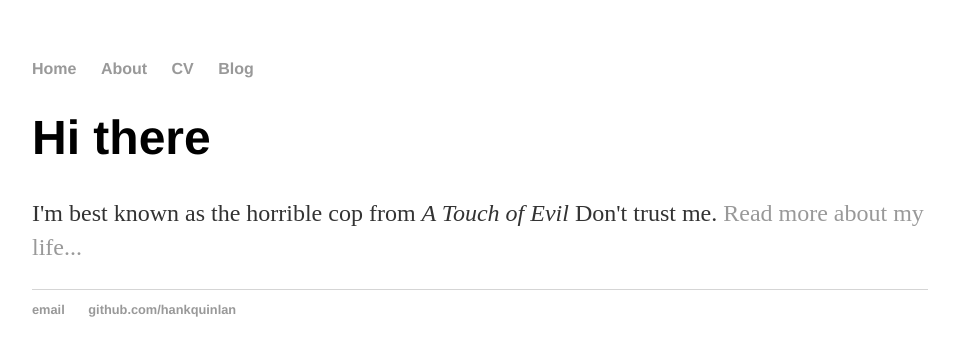
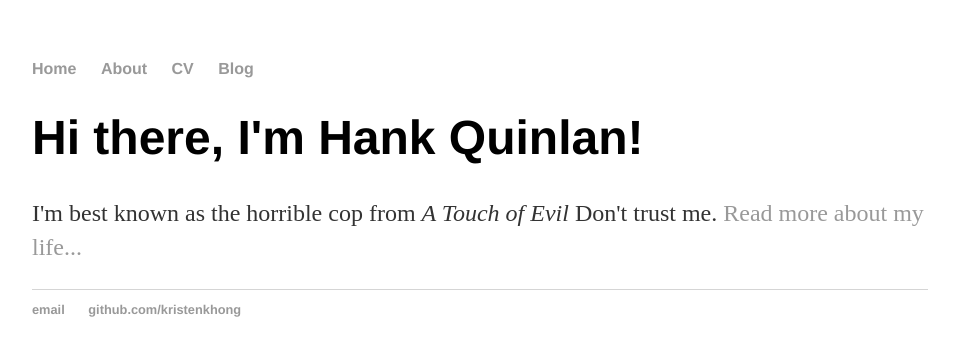
Before and after one commit to kristenkhong/kristen.github.io, a Jekyll site: the page built from index.html, in a window 1280 px wide. Shown: the top 356 px of the page, without its empty margins (160-1115 px from the left). Built offline with Jekyll 4.4.1, drawn with Linux system fonts in a browser that asks for light colours.

Commit message:
Update index.html

```diff
--- a/index.html
+++ b/index.html
@@ -1,30 +1,8 @@
-<!DOCTYPE html>
-<html>
-	<head>
-		<title>Horrible Cop</title>
-		<!-- link to main stylesheet -->
-		<link rel="stylesheet" type="text/css" href="/css/main.css">
-	</head>
-	<body>
-		<nav>
-    		<ul>
-        		<li><a href="/">Home</a></li>
-	        	<li><a href="/about">About</a></li>
-        		<li><a href="/cv">CV</a></li>
-        		<li><a href="/blog">Blog</a></li>
-    		</ul>
-		</nav>
-		<div class="container">
-    		<div class="blurb">
-        		<h1>Hi there</h1>
-				<p>I'm best known as the horrible cop from <em>A Touch of Evil</em> Don't trust me. <a href="/about">Read more about my life...</a></p>
-    		</div><!-- /.blurb -->
-		</div><!-- /.container -->
-		<footer>
-    		<ul>
-        		<li><a href="mailto:">email</a></li>
-        		<li><a href="https://github.com/hankquinlan">github.com/hankquinlan</a></li>
-			</ul>
-		</footer>
-	</body>
-</html>
+---
+layout: default
+title: Hank Quinlan, Horrible Cop
+---
+<div class="blurb">
+	<h1>Hi there, I'm Hank Quinlan!</h1>
+	<p>I'm best known as the horrible cop from <em>A Touch of Evil</em> Don't trust me. <a href="/about">Read more about my life...</a></p>
+</div><!-- /.blurb -->
```
